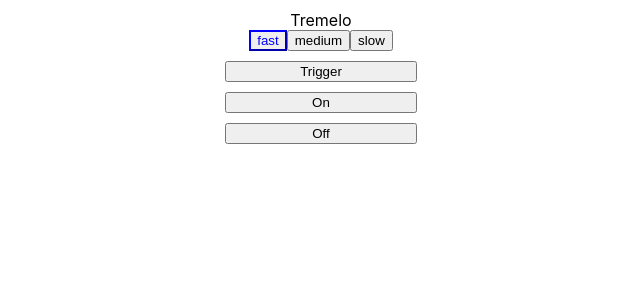
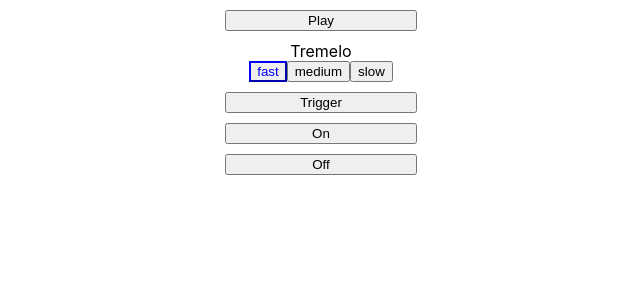
Before and after one commit to andrewangelle/websynth, a React (Create React App) app: page / in a window 1280 px wide. Shown: the top 300 px of the page, without its empty margins (319-959 px from the left). Built offline with nearby package versions, Linux system fonts and the light colour scheme; what audio-context would draw is missing.

Commit message:
add play button

```diff
--- a/src/components/WebSynth.tsx
+++ b/src/components/WebSynth.tsx
@@ -1,7 +1,4 @@
-// import context from 'audio-context';
-import { useState, useRef } from 'react';
-import { gains, waveTypes } from './constants';
-import { Tremelo } from '../modules/Tremelo';
+import { Play } from '../modules/Play';
 import { TremeloControls } from './TremeloControls';
 
 export type WaveType = 'sawtooth'
@@ -16,7 +13,7 @@ export type WebSynthBaseOptions = {
   gain: number;
 };
 
-
+const playButton = new Play()
 
 export function WebSynth(){
 
@@ -24,51 +21,13 @@ export function WebSynth(){
     <div
       style={{display: 'flex', flexDirection: 'column'}}
     >
-
-      {/* <label style={{marginTop: '10px'}}>
-        Wave type
-      </label>
-
-
-      <div style={{display: 'flex', justifyContent: 'center'}}>
-        {waveTypes.map(type => (
-          <button
-            key={type}
-            onClick={() => setWaveType(type)}
-            style={{
-              color: waveType === type ? 'blue' : '',
-              borderColor: waveType === type ? 'blue' : ''
-            }}
-          >
-            {type}
-          </button>
-        ))}
-      </div>  */}
-
-      {/* <label
-        style={{width: '100px', margin: '10px auto auto'}}
-        htmlFor="volume"
+      <button
+       style={{ width: '15%', margin: '10px auto auto' }}
+       onKeyDown={() => playButton.playStart()}
+       onKeyUp={() => playButton.playStop()}
       >
-        Gain
-      </label>
-
-      <div style={{display: 'flex', justifyContent: 'center'}}>
-        {gains.map((value ,index) => {
-          return (
-            <button
-              key={value}
-              onClick={() => setGain(value)}
-              style={{
-                color: gain === value ? 'blue' : '',
-                borderColor: gain === value ? 'blue' : ''
-              }}
-            >
-              {value}
-            </button>
-          )
-        })}
-      </div> */}
-
+        Play
+      </button>
       <TremeloControls  />
     </div>
   )
--- /dev/null
+++ b/src/modules/Play.ts
@@ -0,0 +1,36 @@
+import audioContext from 'audio-context';
+
+export class Play {
+  ctx: ReturnType<typeof audioContext>
+  oscillator: OscillatorNode;
+  vca: GainNode;
+
+  constructor(){
+    this.ctx = audioContext()
+    this.oscillator = this.ctx?.createOscillator()!;
+    this.vca = this.ctx?.createGain()!
+
+    this.oscillator
+      .connect(this.vca)
+      .connect(this.ctx?.destination!);
+
+    this.oscillator.type = 'triangle'
+    this.oscillator.frequency.value = 440;
+    this.vca.gain.value = 0
+
+    this.oscillator.start()
+
+  }
+
+  playStart(){
+    this.vca.gain.value = 1;
+
+    return this
+  }
+
+  playStop(){
+    this.vca.gain.value = 0
+
+    return this
+  }
+}
```
Also changed, not shown: src/modules/Delay.ts (added, +13 -0 lines).
